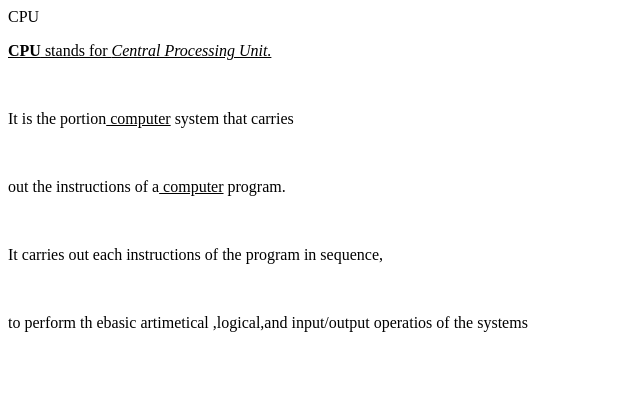
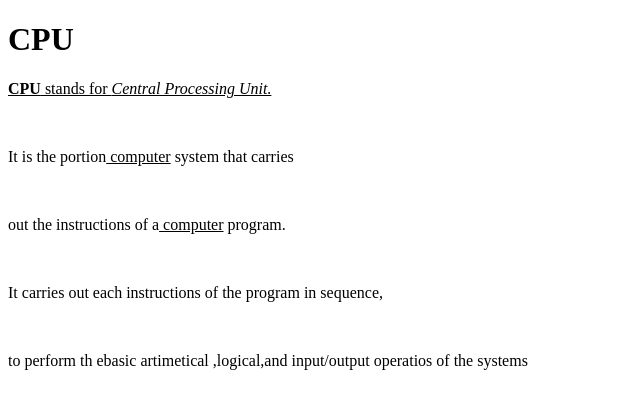
Before and after one commit to iamneo-production/caddfaadfebadaeccdfffebaeceaec, a plain HTML site: page public/index.html in a window 1280 px wide. Shown: the whole page, without its empty margins (0-640 px from the left). Drawn offline with Linux system fonts and the light colour scheme.

Commit message:
Backup Commit

```diff
--- a/public/index.html
+++ b/public/index.html
@@ -8,7 +8,7 @@
     <link rel="stylesheet" href="style.css" />
 </head>
 <body>
-    <h> CPU </h>
+    <h1> CPU </h1>
        <P>  <u><b>CPU</b> stands for <i> Central Processing Unit.</u></i></P>
         <br>
         <p> It is the portion<u> computer</u> system  that carries</p>
```
